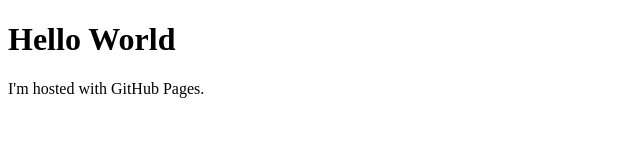
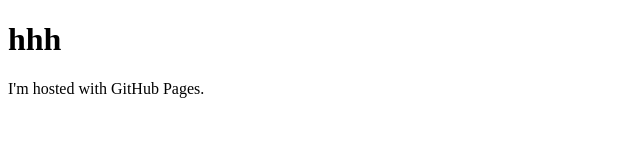
Before and after one commit to Gunkkk/Gunkkk.github.io, a plain HTML site: page index.html in a window 1280 px wide. Shown: the whole page, without its empty margins (0-640 px from the left). Drawn offline with Linux system fonts and the light colour scheme.

Commit message:
Update index.html

```diff
--- a/index.html
+++ b/index.html
@@ -1,7 +1,7 @@
 <!DOCTYPE html>
 <html>
 <body>
-<h1>Hello World</h1>
+<h1>hhh</h1>
 <p>I'm hosted with GitHub Pages.</p>
 </body>
 </html>
```
